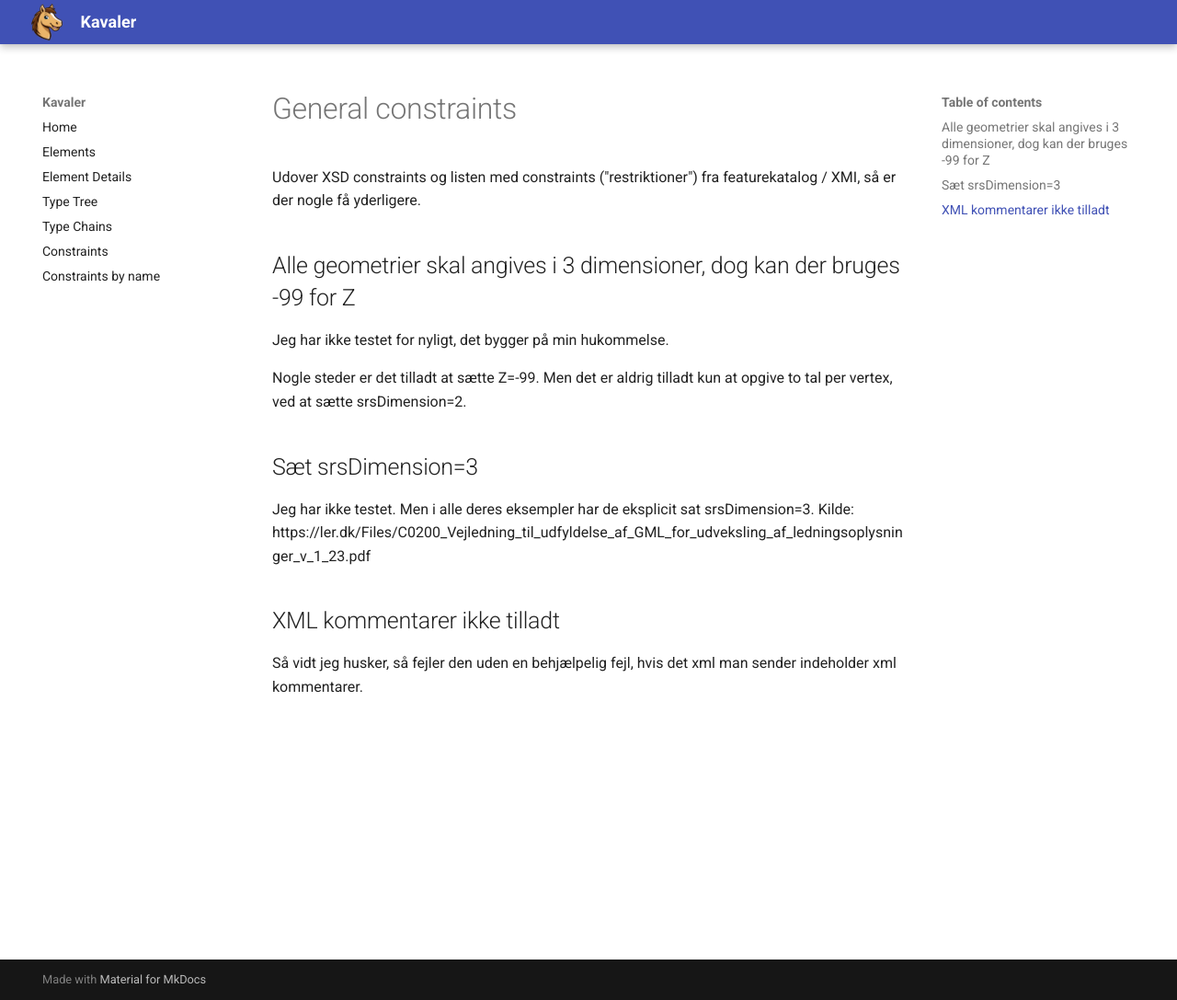
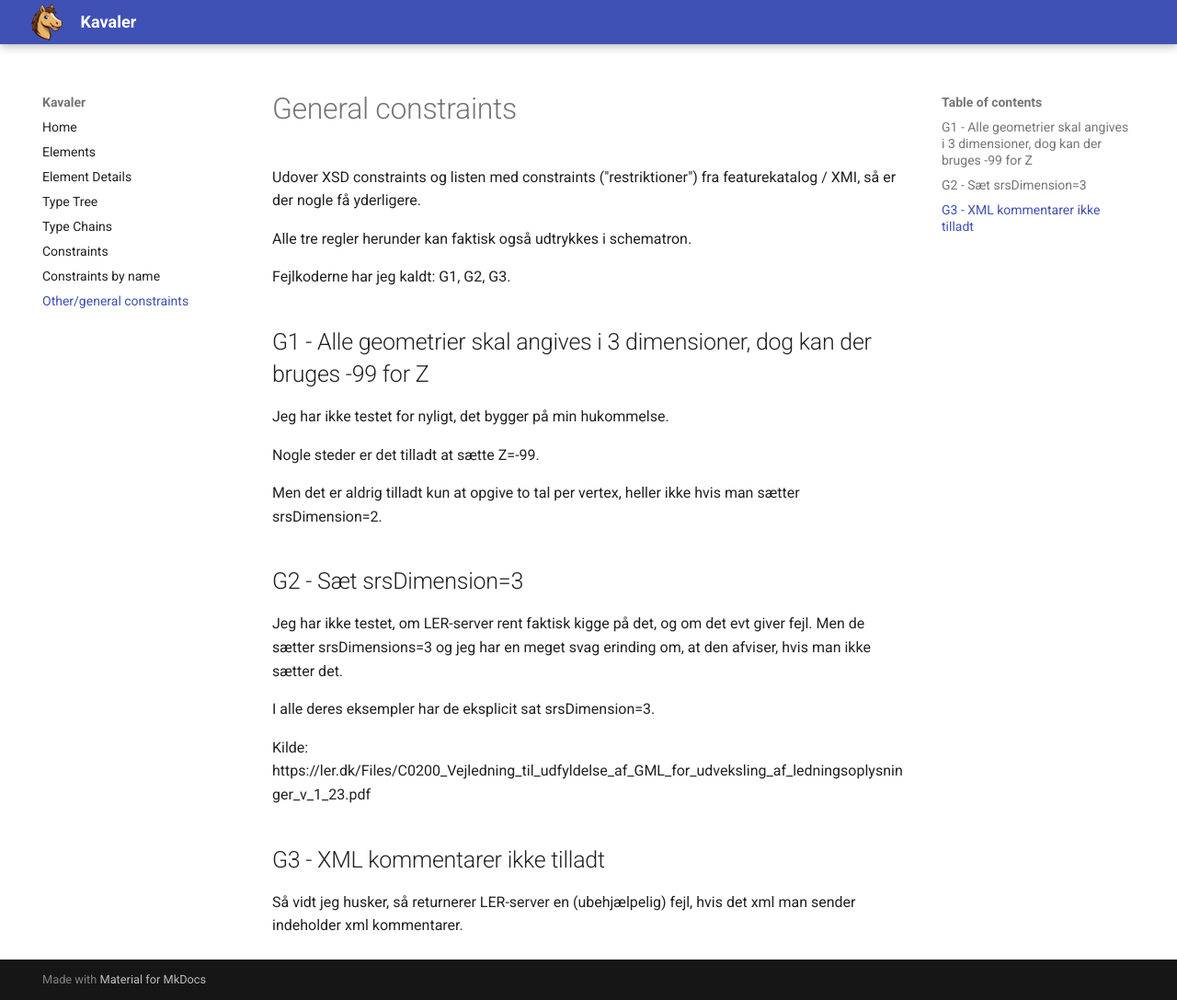
Before and after one commit to lerinfo/featurekatalog, an MkDocs documentation site: the page built from docs/general_constraints.md, in a window 1280 px wide and 1087 px high. Shown: the whole window at 92% size. Built offline with MkDocs 1.6.1 and Material for MkDocs 9.7.7, drawn with Linux system fonts in a browser that asks for light colours.

Commit message:
general_constraints.md

```diff
--- a/docs/general_constraints.md
+++ b/docs/general_constraints.md
@@ -2,16 +2,30 @@
 
 Udover XSD constraints og listen med constraints ("restriktioner") fra featurekatalog / XMI, så er der nogle få yderligere.
 
-## Alle geometrier skal angives i 3 dimensioner, dog kan der bruges -99 for Z
+Alle tre regler herunder kan faktisk også udtrykkes i schematron.
+
+Fejlkoderne har jeg kaldt: G1, G2, G3.
+
+## G1 - Alle geometrier skal angives i 3 dimensioner, dog kan der bruges -99 for Z
 
 Jeg har ikke testet for nyligt, det bygger på min hukommelse.
 
-Nogle steder er det tilladt at sætte Z=-99. Men det er aldrig tilladt kun at opgive to tal per vertex, ved at sætte srsDimension=2.
+Nogle steder er det tilladt at sætte Z=-99.
 
-## Sæt srsDimension=3
+Men det er aldrig tilladt kun at opgive to tal per vertex,
+heller ikke hvis man sætter srsDimension=2.
 
-Jeg har ikke testet. Men i alle deres eksempler har de eksplicit sat srsDimension=3. Kilde: https://ler.dk/Files/C0200_Vejledning_til_udfyldelse_af_GML_for_udveksling_af_ledningsoplysninger_v_1_23.pdf
+## G2 - Sæt srsDimension=3
 
-## XML kommentarer ikke tilladt
+Jeg har ikke testet, om LER-server rent faktisk kigge på det, og om det evt giver fejl.
+Men de sætter srsDimensions=3 og jeg har en meget svag erinding om, at den afviser,
+hvis man ikke sætter det.
 
-Så vidt jeg husker, så fejler den uden en behjælpelig fejl, hvis det xml man sender indeholder xml kommentarer.
+I alle deres eksempler har de eksplicit sat srsDimension=3.
+
+Kilde: https://ler.dk/Files/C0200_Vejledning_til_udfyldelse_af_GML_for_udveksling_af_ledningsoplysninger_v_1_23.pdf
+
+## G3 - XML kommentarer ikke tilladt
+
+Så vidt jeg husker, så returnerer LER-server en (ubehjælpelig) fejl,
+hvis det xml man sender indeholder xml kommentarer.
--- a/mkdocs.yml
+++ b/mkdocs.yml
@@ -15,3 +15,4 @@ nav:
   - Type Chains: typechain.md
   - Constraints: constraints.md
   - Constraints by name: constraints_by_name.md
+  - Other/general constraints: general_constraints.md
```
